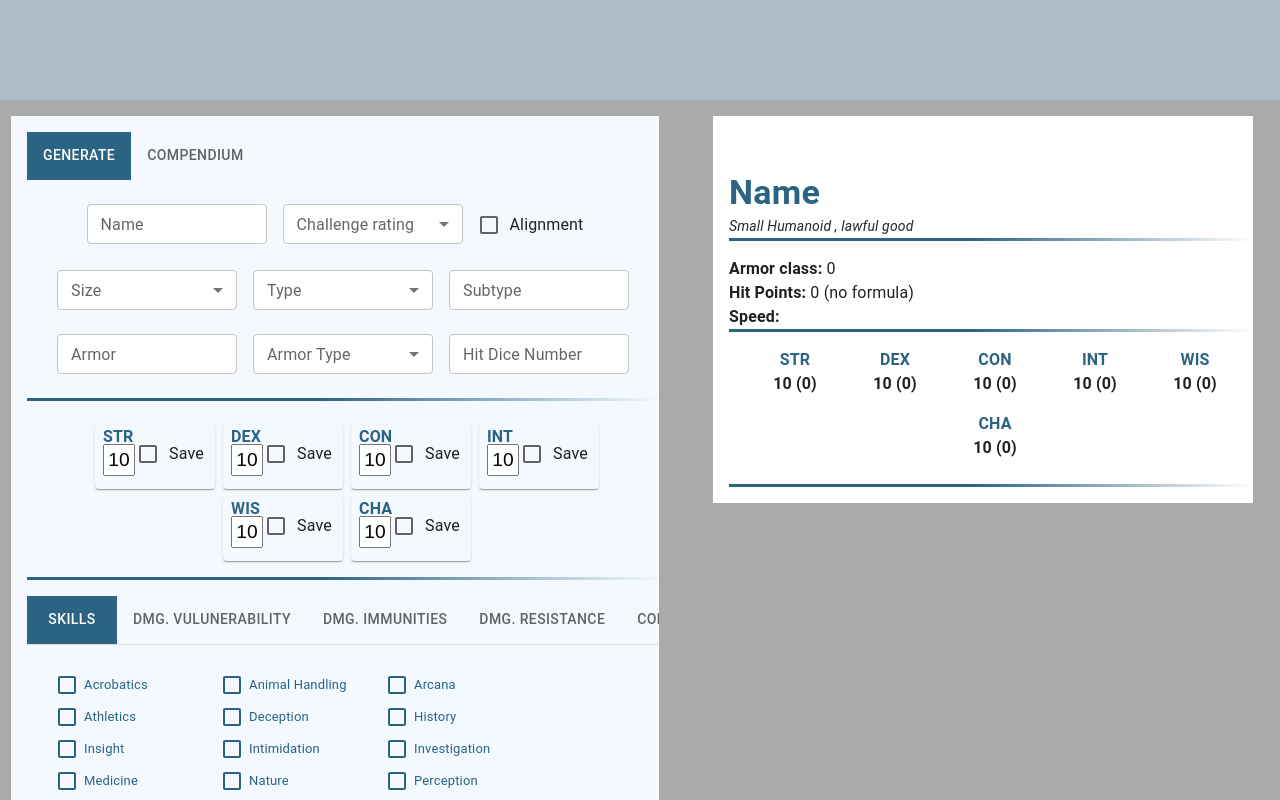
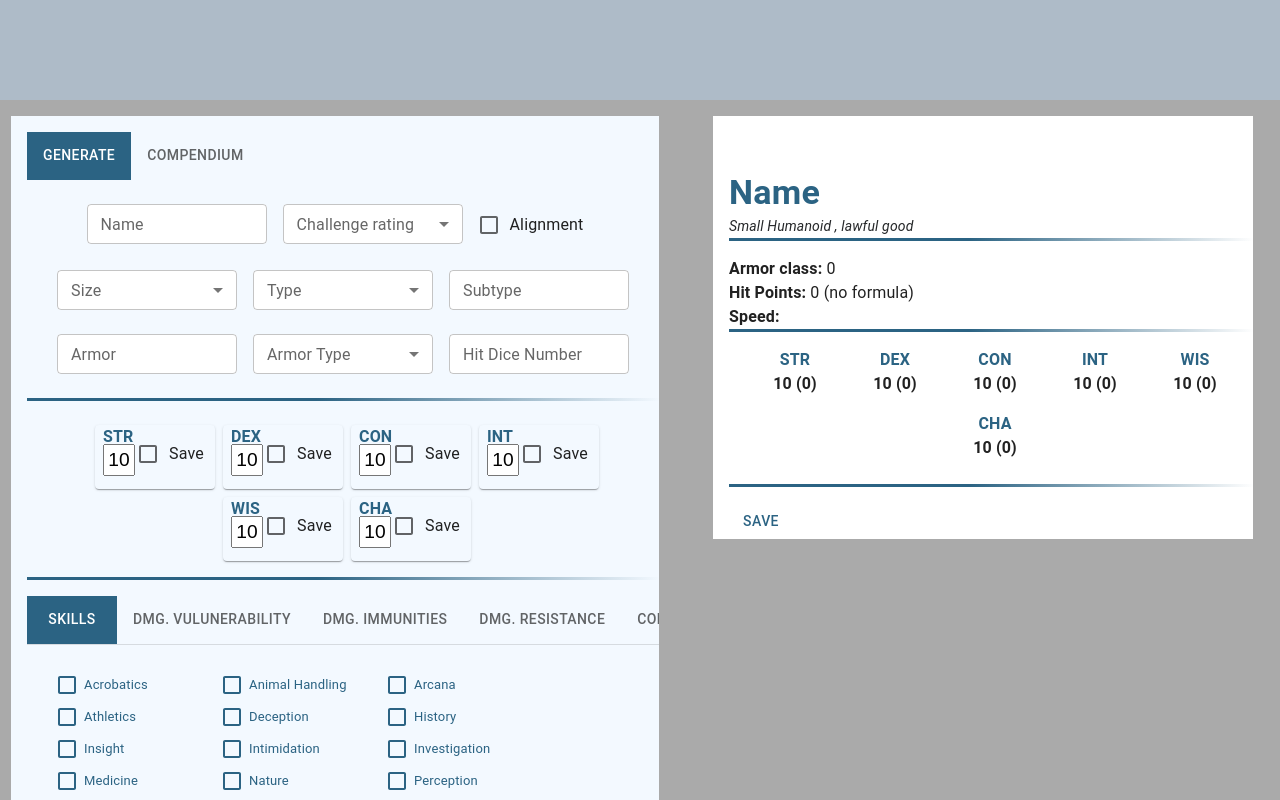
Before and after one commit to MoshaKartoshaGlazova/dnd, a React (Create React App) app in the folder client/: page / in a window 1280 px wide. Shown: the top 800 px of the page. Built offline with nearby package versions, Linux system fonts and the light colour scheme.

Commit message:
add save to png

```diff
--- a/client/package.json
+++ b/client/package.json
@@ -10,6 +10,7 @@
     "@testing-library/jest-dom": "^5.16.2",
     "@testing-library/react": "^12.1.3",
     "@testing-library/user-event": "^13.5.0",
+    "html2canvas": "^1.4.1",
     "react": "^17.0.2",
     "react-dom": "^17.0.2",
     "react-scripts": "5.0.0",
--- a/client/src/pages/main.jsx
+++ b/client/src/pages/main.jsx
@@ -2,8 +2,9 @@ import React, { useState } from "react";
 import Grid from "@mui/material/Grid";
 import ManualEdit from "../components/ManualEdit";
 import CharacterView from "../components/characterList/CharacterView";
-import { Box, Tab, Tabs } from "@mui/material";
+import { Box, Button, Tab, Tabs } from "@mui/material";
 import Compendium from "../components/compendium";
+import html2canvas from "html2canvas";
 
 export const Main = () => {
   const [value, setValue] = React.useState(0);
@@ -28,6 +29,22 @@ export const Main = () => {
     setValue(newValue);
   };
 
+  const onSave = () => {
+    html2canvas(document.querySelector("#png")).then((canvas) => {
+      const image = canvas.toDataURL("image/png", 1.0);
+      const fakeLink = window.document.createElement("a");
+      fakeLink.style = "display:none;";
+      fakeLink.download = state?.name ?? "Name";
+
+      fakeLink.href = image;
+
+      document.body.appendChild(fakeLink);
+      fakeLink.click();
+      document.body.removeChild(fakeLink);
+
+      fakeLink.remove();
+    });
+  };
   return (
     <Grid
       container
@@ -73,10 +90,11 @@ export const Main = () => {
         </Grid>
 
         <Grid item xs={5} sx={{ backgroundColor: "#FFFFFF" }}>
-          <Box>
+          <Box id="png">
             {" "}
             <CharacterView state={state} />
           </Box>
+          <Button onClick={onSave}>Save</Button>
         </Grid>
       </Grid>
     </Grid>
```
Also changed, not shown: 1 other file (tests, documents, lock files or other folders).
